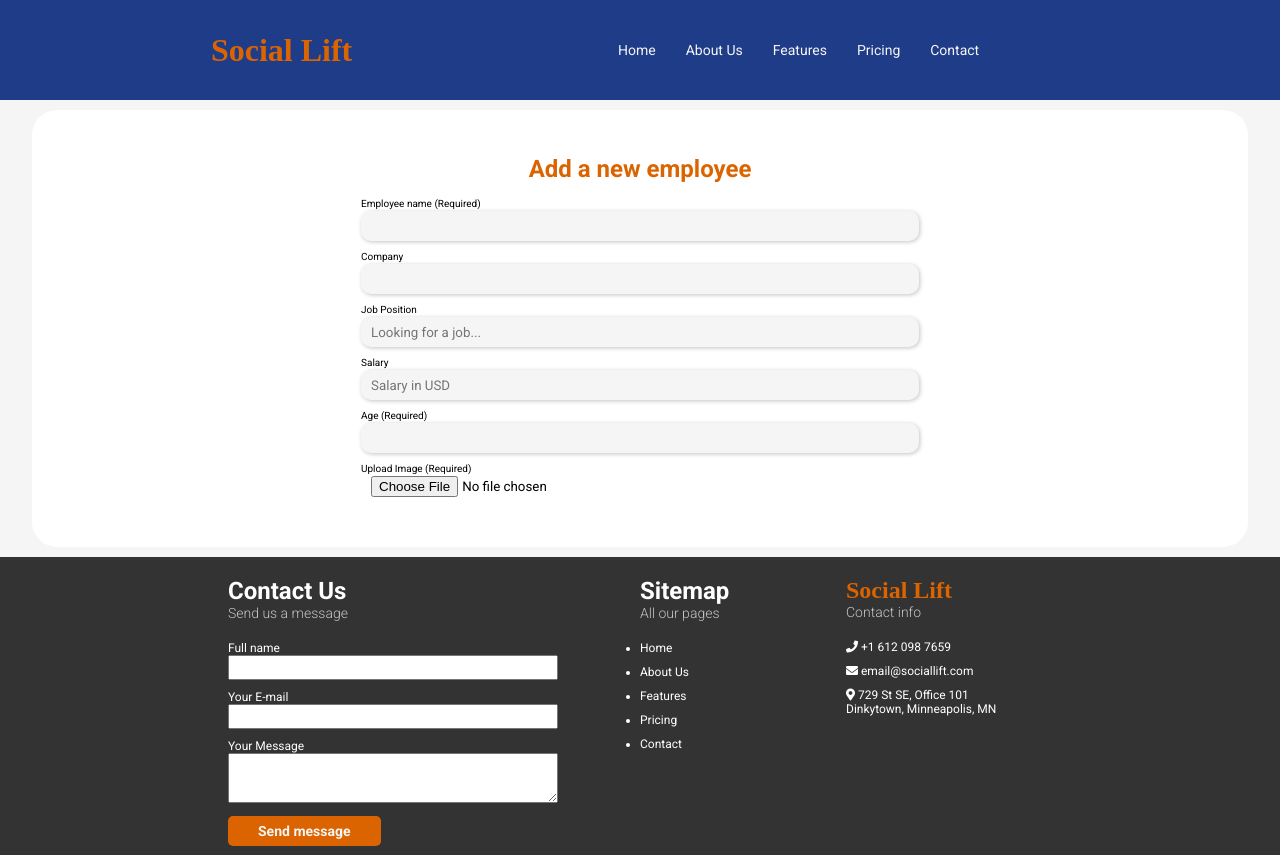
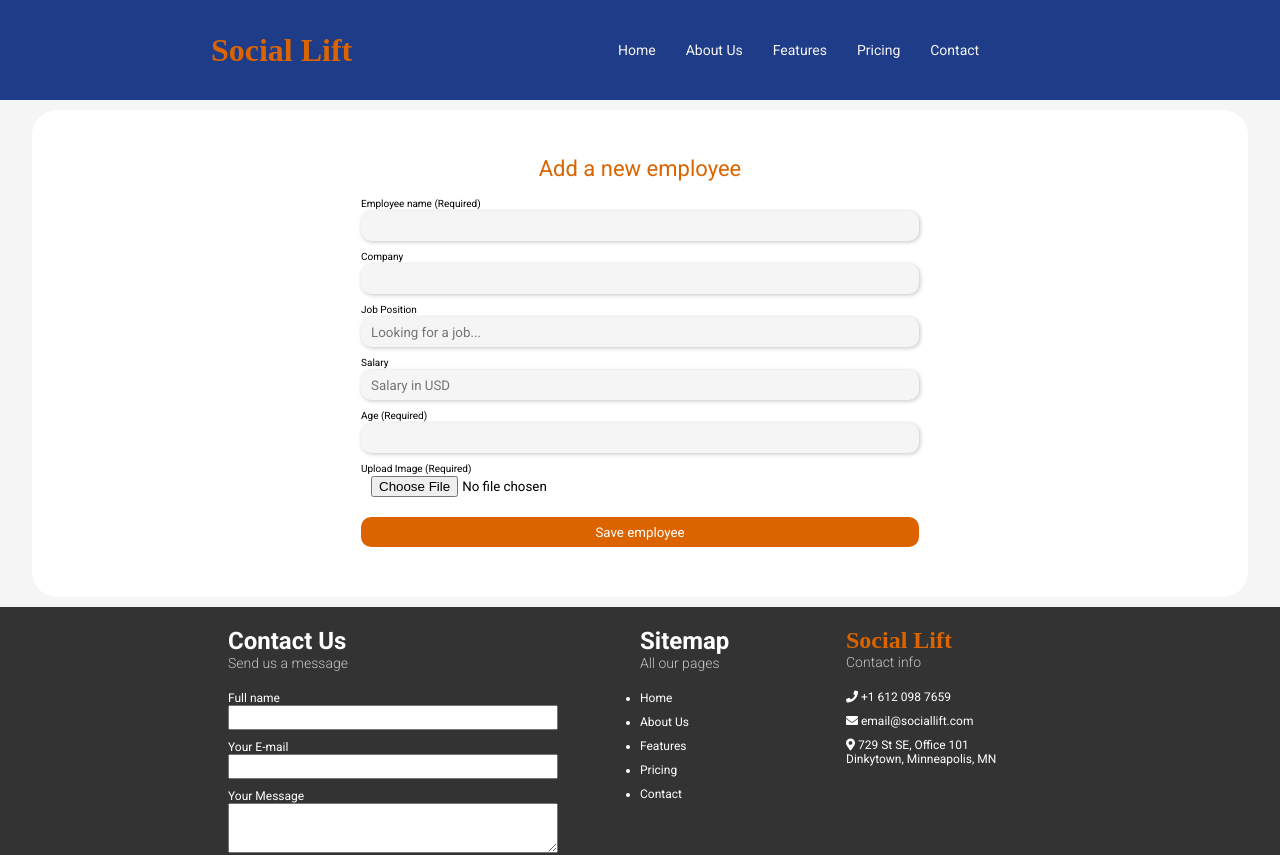
Before and after one commit to fermolanoc/social_lift, a React (Create React App) app: page /AddEmployee in a window 1280 px wide. Shown: the top 855 px of the page. Built offline with nearby package versions, Linux system fonts and the light colour scheme; a web font is replaced by a local one.

Commit message:
add save employee button, fix styles on AddEmployee page

```diff
--- a/src/components/AddEmployee.jsx
+++ b/src/components/AddEmployee.jsx
@@ -20,7 +20,7 @@ function AddEmployee() {
               <input type="number" inputMode="numeric" name="age" id="age" required/>
               <label htmlFor="image">Upload Image (Required)</label>
               <input type="file" name="image" id="image" required/>
-
+              <button type="submit">Save employee</button>
           </form>
         </div>
     )
--- a/src/css/AddEmployee.css
+++ b/src/css/AddEmployee.css
@@ -13,8 +13,8 @@
 }
 
 .create__employee h2 {
-  font-size: 2.4rem;
-  font-weight: bold;
+  font-size: 2.2rem;
+  font-weight: normal;
   line-height: 1.8rem;
   color: var(--orange);
   margin-bottom: 2rem;
@@ -44,3 +44,13 @@
 .create__employee form input {
   padding-left: 1rem;
 }
+.create__employee form button {
+  margin-top: 2rem;
+  height: 3rem;
+  padding: 0.5rem;
+  border: none;
+  border-radius: 10px;
+  line-height: 1.9rem;
+  color: var(--just-white);
+  background-color: var(--orange);
+}
--- a/src/css/Employee.css
+++ b/src/css/Employee.css
@@ -64,8 +64,7 @@
   margin-bottom: 1.5rem;
 }
 .container--rating button {
-  /* width: 50%; */
-  height: auto;
+  height: 3rem;
   padding: 0.5rem;
   border: none;
   border-radius: 10px;
```
